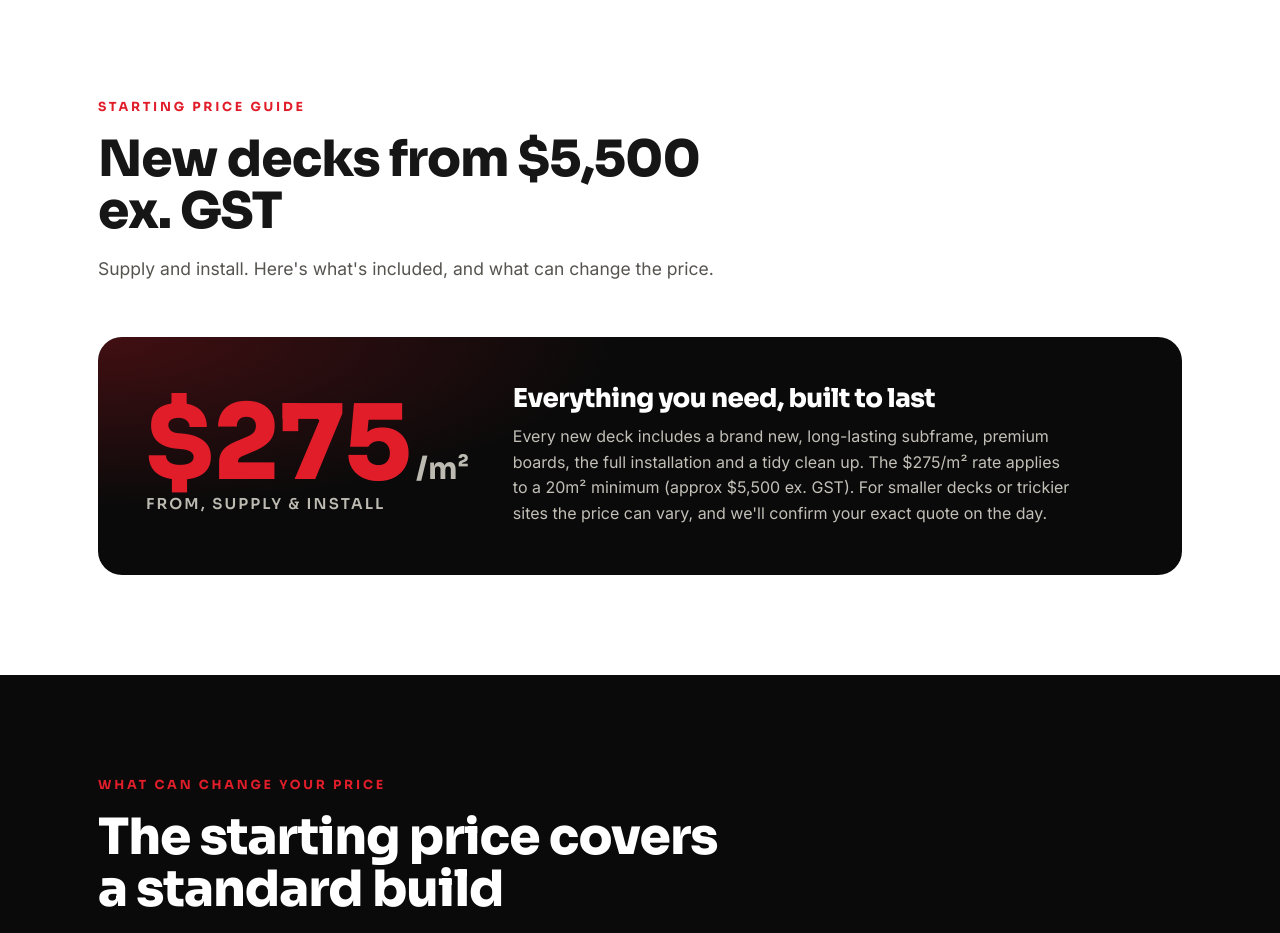
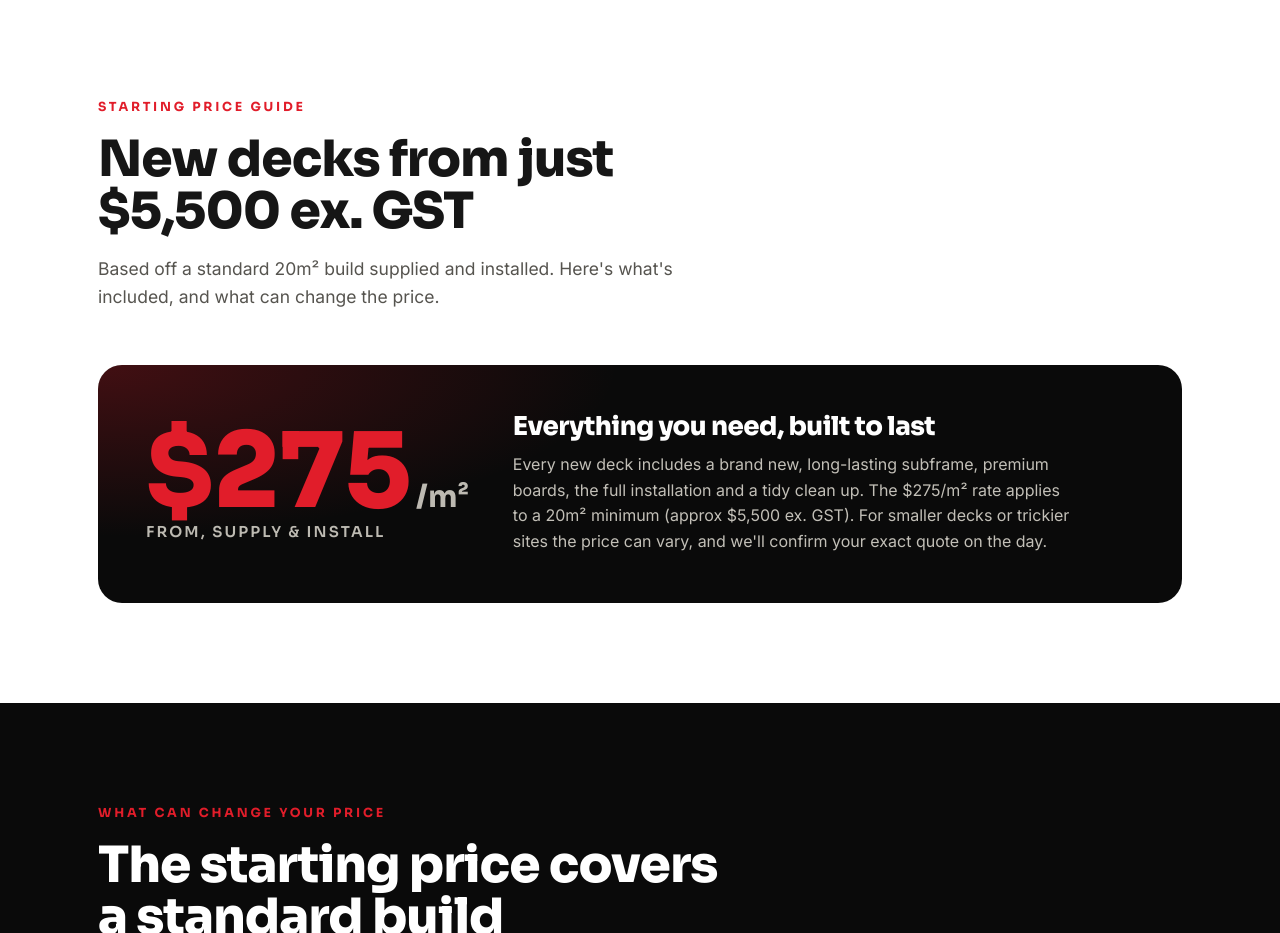
Before and after one commit to sitevisits/all-metro-decking, a plain HTML site: page index.html in a window 1280 px wide. Shown: the part 3460-4393 px from the top of the page. Drawn offline with Linux system fonts and the light colour scheme.

Commit message:
Update index.html

```diff
--- a/index.html
+++ b/index.html
@@ -287,8 +287,8 @@
     <div class="wrap">
       <div class="head reveal">
         <p class="eyebrow">Starting price guide</p>
-        <h2>New decks from $5,500 ex. GST</h2>
-        <p class="sub">Supply and install. Here's what's included, and what can change the price.</p>
+        <h2>New decks from just $5,500 ex. GST</h2>
+        <p class="sub">Based off a standard 20m² build supplied and installed. Here's what's included, and what can change the price.</p>
       </div>
       <div class="under reveal">
         <div class="big">$275<i>/m²</i><small>From, supply &amp; install</small></div>
```
